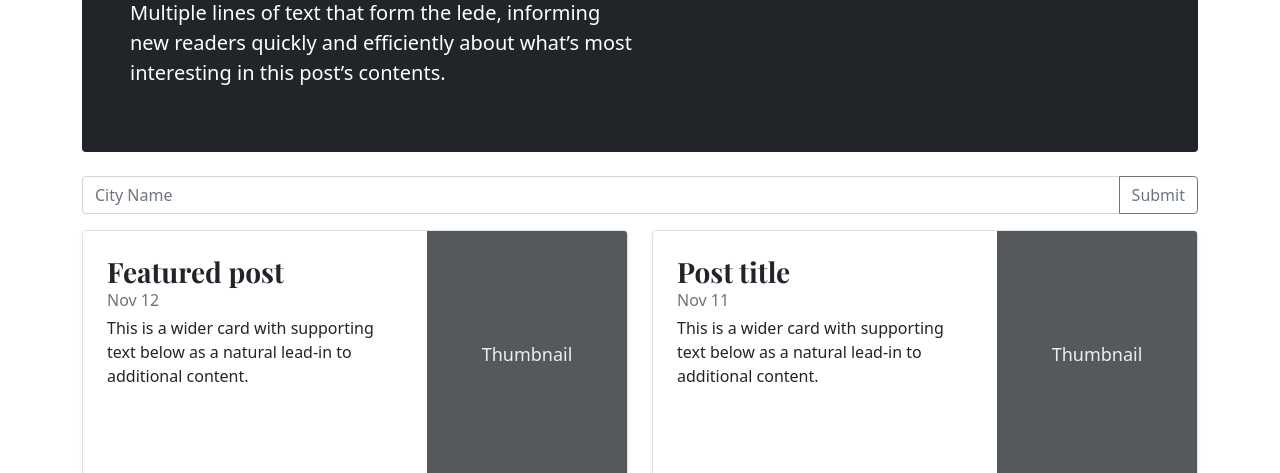
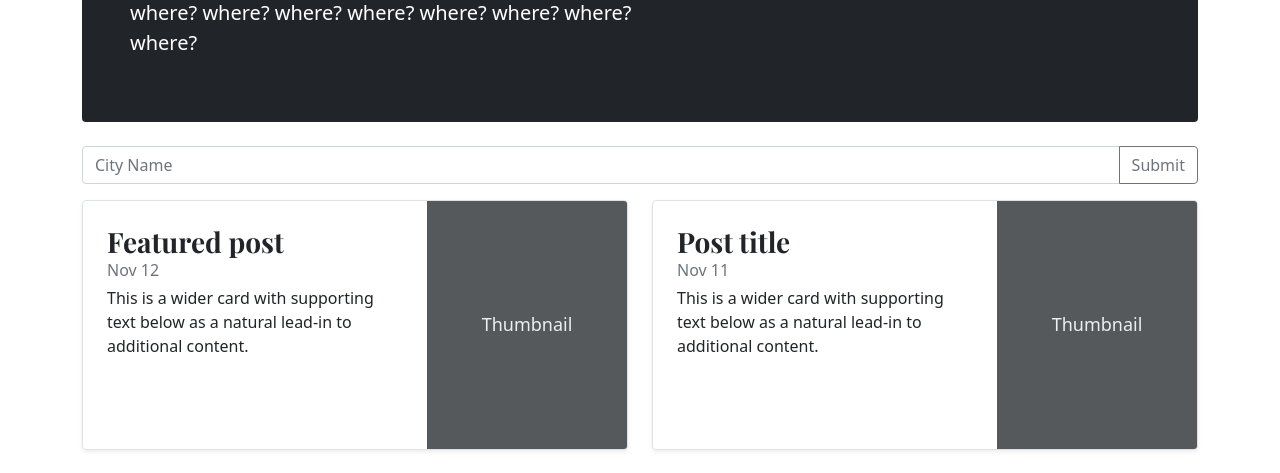
Before and after one commit to john2893/wheretoeat, a plain HTML site: page index.html in a window 1280 px wide. Shown: the part 124-597 px from the top of the page. Drawn offline with nearby package versions, Linux system fonts and the light colour scheme.

Commit message:
Add somemore changes

```diff
--- a/index.html
+++ b/index.html
@@ -45,7 +45,7 @@
   <div class="p-4 p-md-5 mb-4 text-white rounded bg-dark">
     <div class="col-md-6 px-0">
       <h1 class="display-4 fst-italic">Where do we go to eat?</h1>
-      <p class="lead my-3">Multiple lines of text that form the lede, informing new readers quickly and efficiently about what’s most interesting in this post’s contents.</p>
+      <p class="lead my-3">where? where? where? where? where? where? where? where?</p>
 
     </div>
   </div>
```
